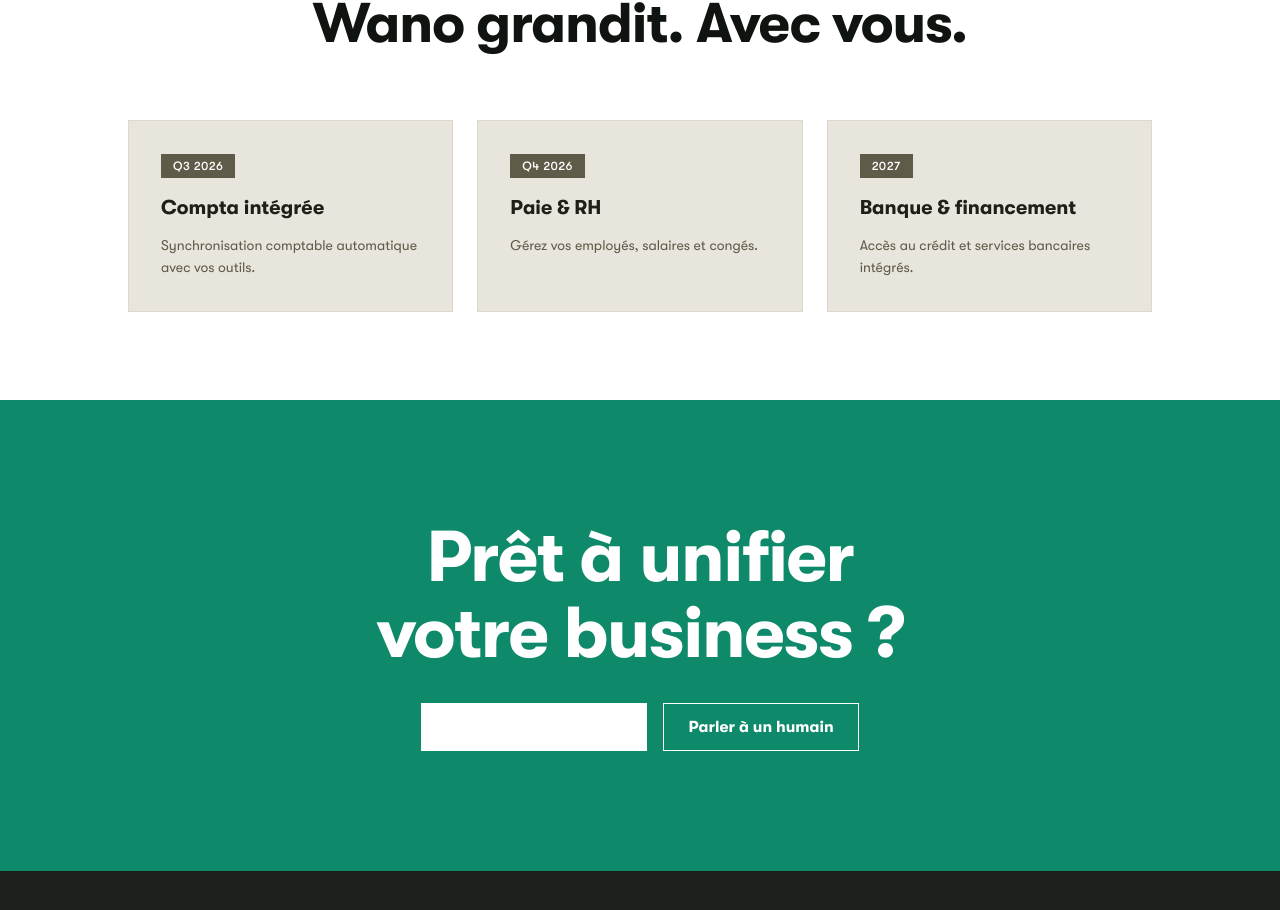
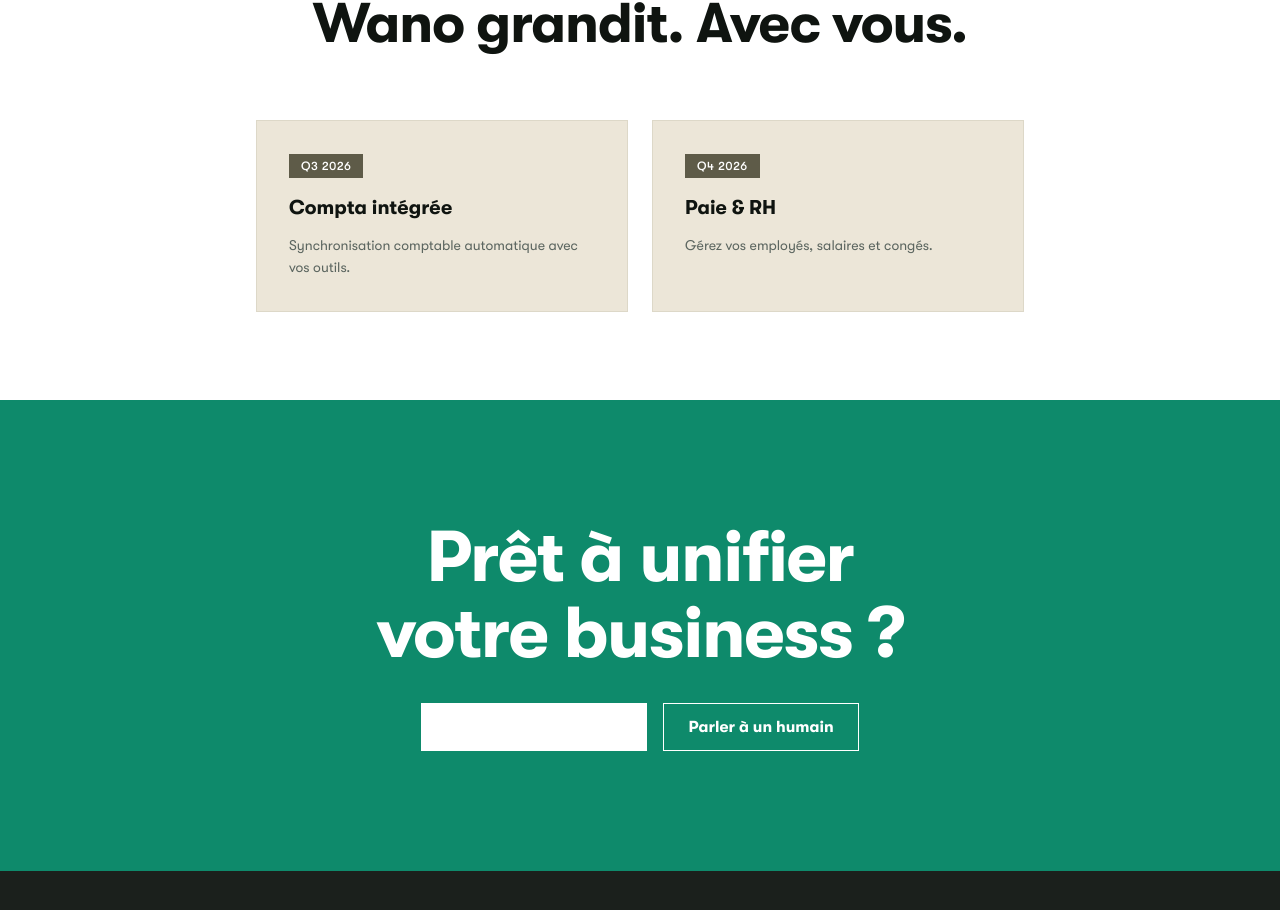
Before and after one commit to Vague-Digitale/wano-landing, a Next.js app: page / in a window 1280 px wide. Shown: the part 4900-5810 px from the top of the page. Built offline with nearby package versions, Linux system fonts and the light colour scheme.

Commit message:
feat: simplify roadmap to 2 items
- Keep Compta intégrée (Q3 2026)
- Keep Paie & RH (Q4 2026)
- Remove Banque & financement
- Adjust grid to 2 columns

```diff
--- a/src/components/v2/RoadmapSection.tsx
+++ b/src/components/v2/RoadmapSection.tsx
@@ -17,11 +17,6 @@
     date: "Q4 2026",
     description: "Gérez vos employés, salaires et congés.",
   },
-  {
-    title: "Banque & financement",
-    date: "2027",
-    description: "Accès au crédit et services bancaires intégrés.",
-  },
 ];
 
 export function RoadmapSection() {
@@ -29,7 +24,7 @@
   const isInView = useInView(ref, { once: true, margin: "-100px" });
 
   return (
-    <Section className="bg-white">
+    <Section className="bg-[var(--wn-surface)]">
       <Container>
         <div className="text-center mb-12 md:mb-16">
           <Eyebrow className="mb-4">Sur la feuille de route</Eyebrow>
@@ -38,7 +33,7 @@
 
         <div
           ref={ref}
-          className="grid grid-cols-1 md:grid-cols-3 gap-6 max-w-5xl mx-auto"
+          className="grid grid-cols-1 md:grid-cols-2 gap-6 max-w-3xl mx-auto"
         >
           {roadmapItems.map((item, index) => (
             <motion.div
@@ -46,11 +41,11 @@
               initial={{ opacity: 0, y: 24 }}
               animate={isInView ? { opacity: 1, y: 0 } : { opacity: 0, y: 24 }}
               transition={{ duration: 0.5, delay: index * 0.1 }}
-              className="bg-[#E8E5DD] border border-[#DDD8C8] p-8 opacity-75 hover:opacity-100 transition-opacity cursor-pointer"
+              className="bg-[var(--wn-n-100)] border border-[var(--wn-n-200)] p-8 opacity-75 hover:opacity-100 transition-opacity cursor-pointer"
             >
               {/* Date Badge */}
               <span
-                className="inline-block px-3 py-1 text-xs font-medium uppercase tracking-[0.04em] bg-[#5E5B48] text-white mb-4"
+                className="inline-block px-3 py-1 text-xs font-medium uppercase tracking-[0.04em] bg-[var(--wn-n-500)] text-white mb-4"
                 style={{ fontFamily: "var(--wn-font-display)" }}
               >
                 {item.date}
@@ -58,7 +53,7 @@
 
               {/* Title */}
               <h3
-                className="text-xl font-semibold text-[#1F1E18] mb-3"
+                className="text-xl font-semibold text-[var(--wn-text)] mb-3"
                 style={{ fontFamily: "var(--wn-font-display)" }}
               >
                 {item.title}
@@ -66,7 +61,7 @@
 
               {/* Description */}
               <p
-                className="text-sm text-[#5E5B48] leading-relaxed"
+                className="text-sm text-[var(--wn-text-muted)] leading-relaxed"
                 style={{ fontFamily: "var(--wn-font-display)" }}
               >
                 {item.description}
```
